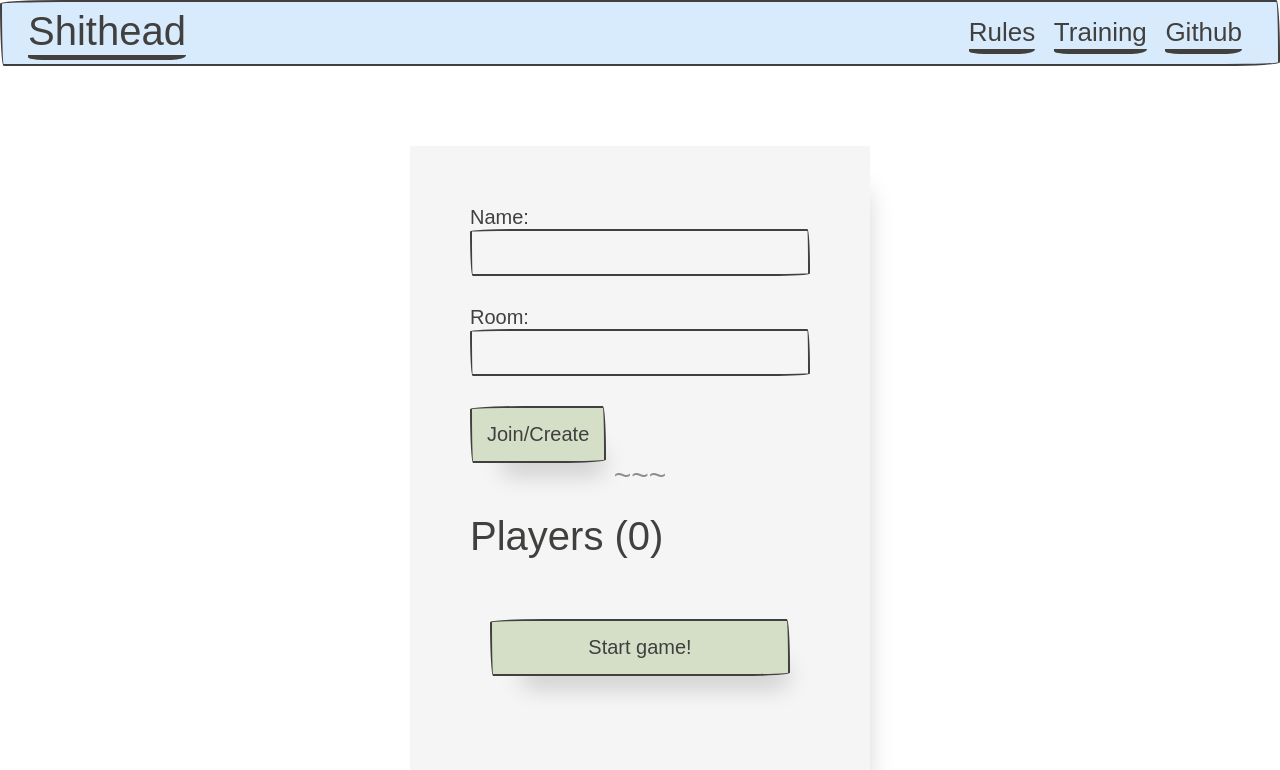
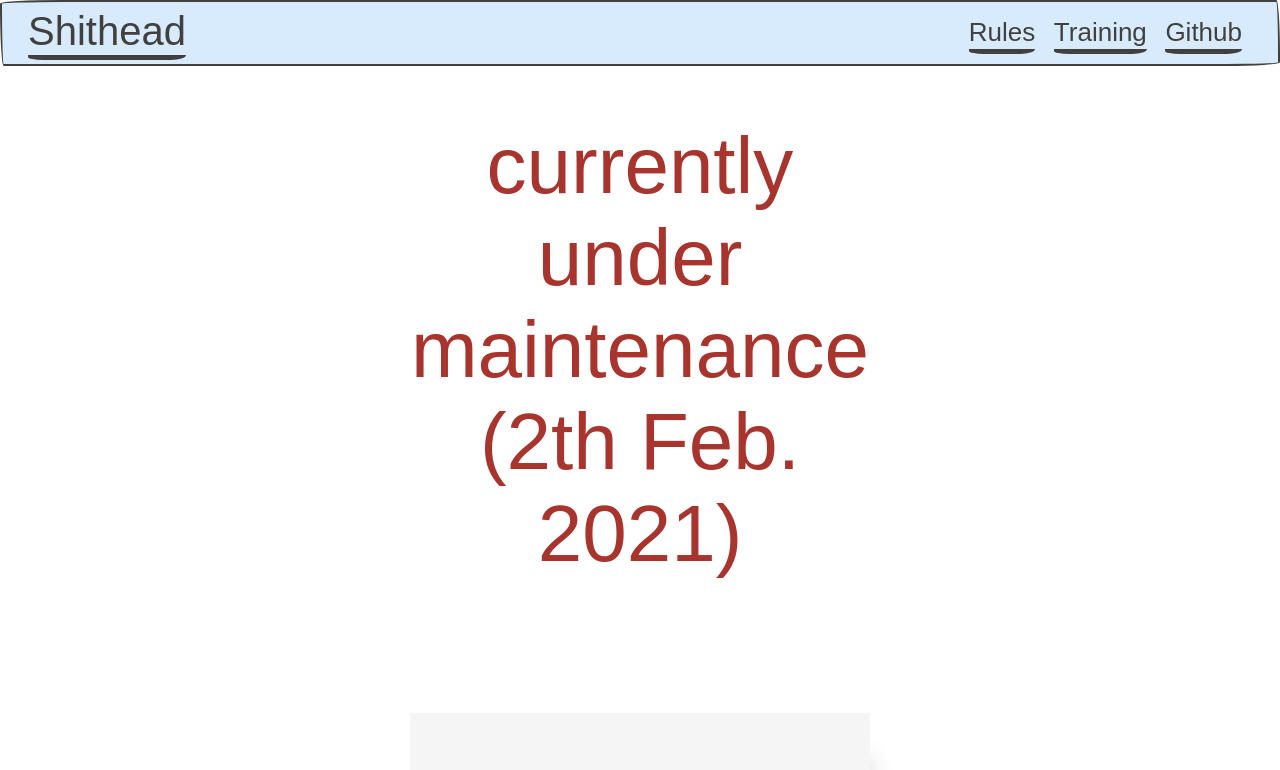
Before and after one commit to jaads/A-nice-card-game, a website with bundled scripts: page public/index.html in a window 1280 px wide. Shown: the top 770 px of the page. Built offline with nearby package versions, Linux system fonts and the light colour scheme; no server answers; a web font is replaced by a local one.

Commit message:
warning on landingpage

```diff
--- a/public/index.html
+++ b/public/index.html
@@ -39,6 +39,7 @@
     <main>
         <button id="gettestgame" style="display: none">Load testgame</button>
         <section id="joinsection">
+            <h1 class="text-danger">currently under maintenance (2th Feb. 2021)</h1>
             <div id="joinarea" class="shadow">
                 <label for="name">Name:</label>
                 <input id="name" type="text" class="margin">
```
